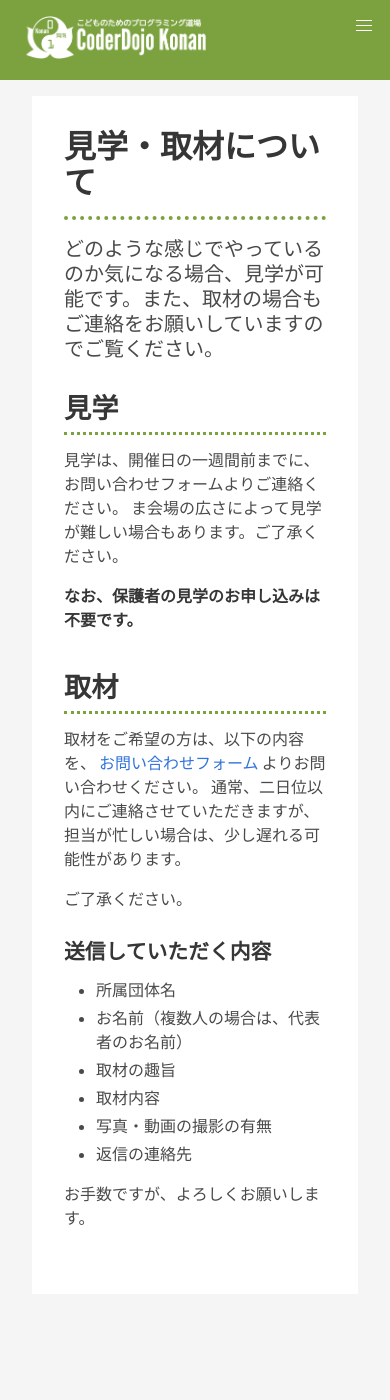
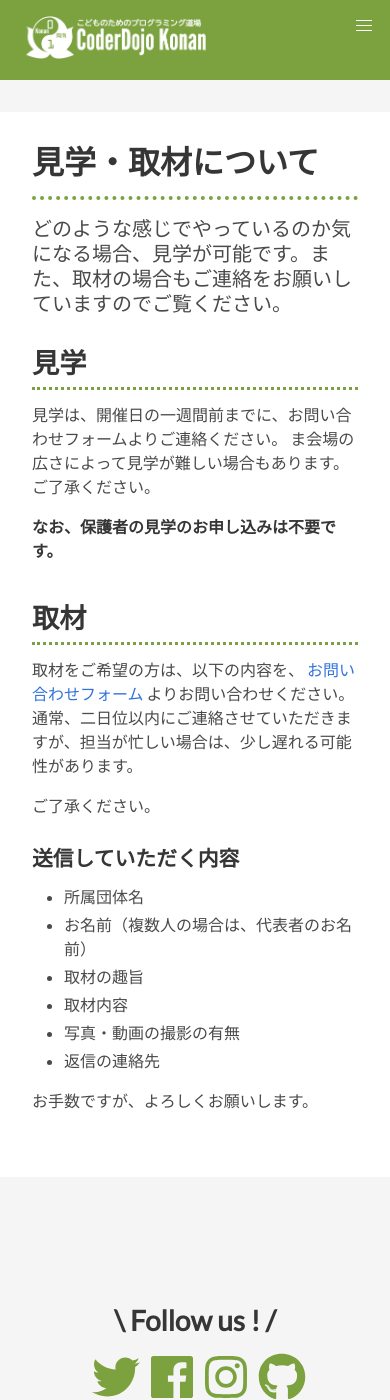
Before and after one commit to coderdojo-konan/website, a Jekyll site: the page built from _pages/visit-interview.md, in a window 390 px wide and 1400 px high. Built offline with Jekyll 4.4.1, drawn with Linux system fonts in a browser that asks for light colours; nearby versions of some CDN libraries; library files that are not in the unit come from our copies.

Commit message:
スマホの表示を微調整

```diff
--- a/_sass/_page.scss
+++ b/_sass/_page.scss
@@ -59,6 +59,11 @@
         padding: 2rem 2rem 3rem;
         background-color:  $white;
       }
+    }
+  }
+  @media screen and (max-width: 768px) {
+    .section {
+      padding: 3rem 0;
     }
   }
 }
--- a/_sass/_post.scss
+++ b/_sass/_post.scss
@@ -66,6 +66,11 @@
         padding: 2rem 2rem 3rem;
         background-color:  $white;
       }
+    }
+  }
+  @media screen and (max-width: 768px) {
+    .section {
+      padding: 3rem 0;
     }
   }
 }
```
